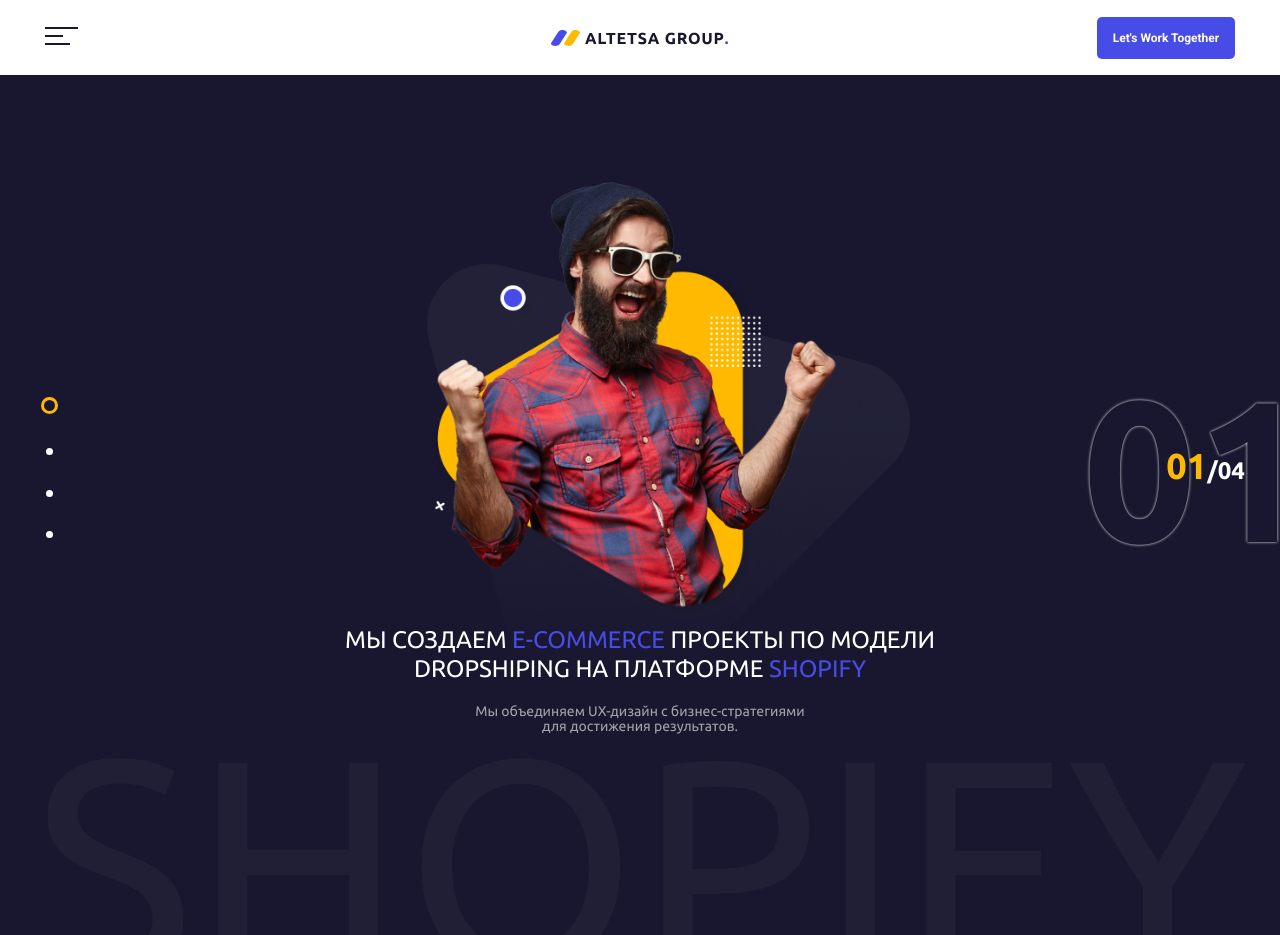
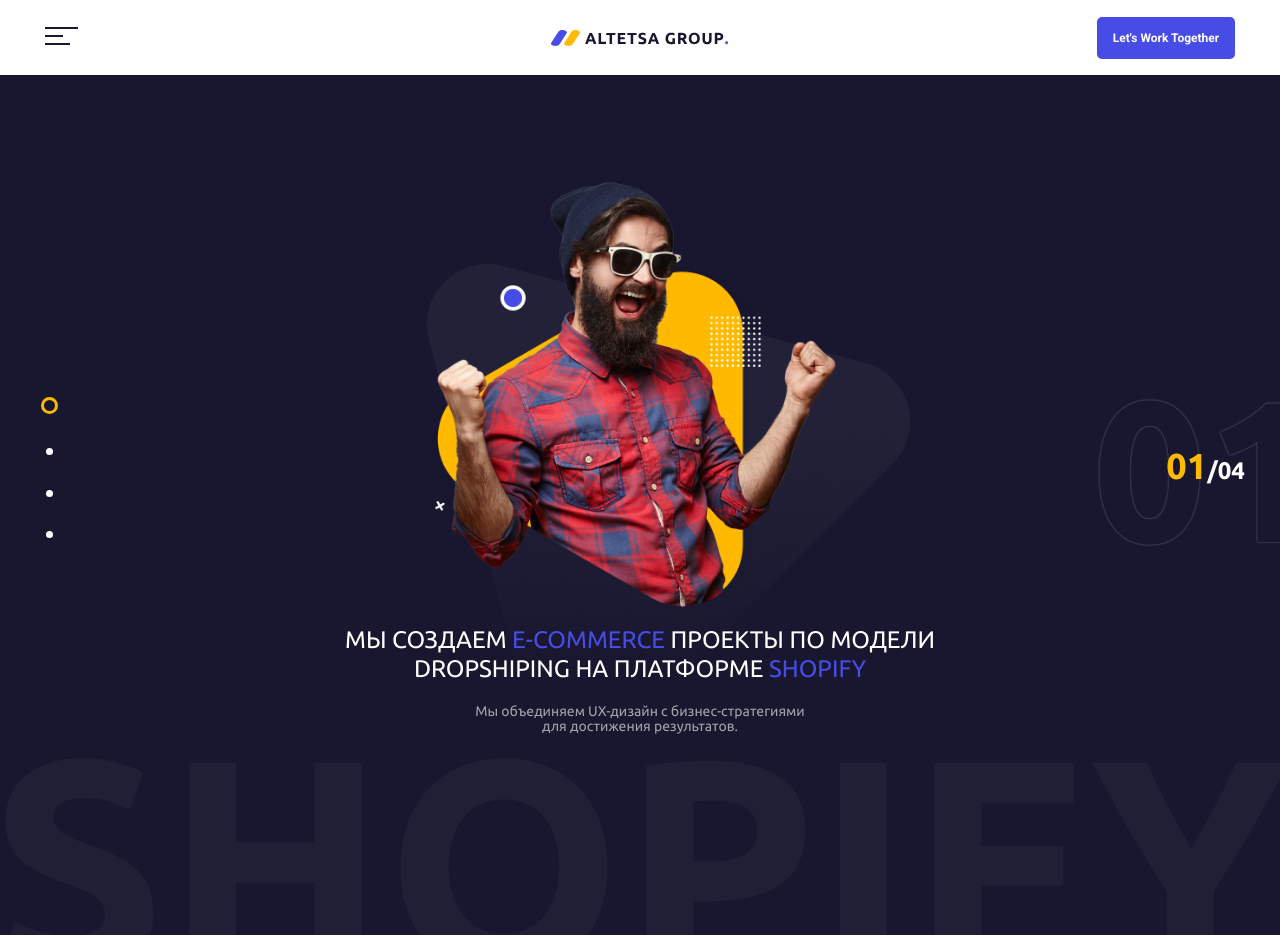
Before and after one commit to YurySm/alt2, a PHP site: page / in a window 1280 px wide. Run offline with PHP 8.4, Linux system fonts and the light colour scheme; style sheets or scripts are compiled from the project's sources.

Commit message:
corrected text  color

```diff
--- a/src/sass/blocks/_hero.scss
+++ b/src/sass/blocks/_hero.scss
@@ -35,6 +35,7 @@
         left: 50%;
         transform: translateX(-50%);
         margin: 0;
+        font-weight: bold;
         font-size: 300px;
         line-height: 300px;
         text-transform: uppercase;
--- a/src/sass/style.scss
+++ b/src/sass/style.scss
@@ -23,14 +23,14 @@
 }
 .section-number {
     position: absolute;
-    right: -30px;
+    right: -40px;
     top: 50%;
     transform: translateY(-50%);
     font-weight: bold;
     font-size: 200px;
     line-height: 230px;
     color: #18172F;
-    text-shadow: 0 0 3px #FFFFFF;
+    text-shadow:0 0 2px rgba(255, 255, 255, 0.4);
 }
 .counter-number{
     position: absolute;
```
Also changed, not shown: dist/css/style.min.css, 1 other file.
